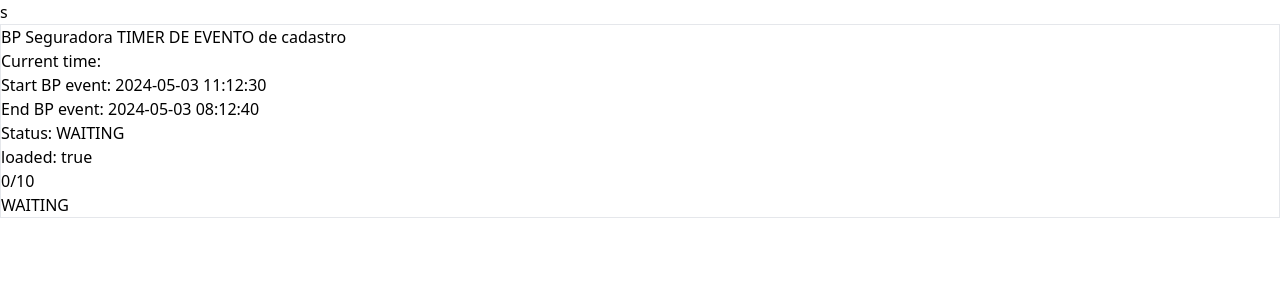
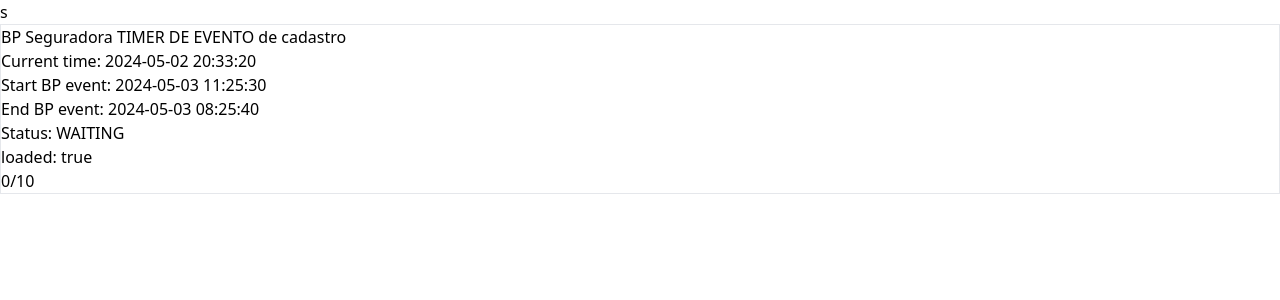
Before and after one commit to coffezilla/sis-form-timeline, a React (Vite) app in the folder my-app/: page / in a window 1280 px wide. Shown: the top 300 px of the page. Built offline with nearby package versions, Linux system fonts and the light colour scheme.

Commit message:
map by events

```diff
--- a/my-app/src/App.tsx
+++ b/my-app/src/App.tsx
@@ -16,9 +16,37 @@
       id: 3,
       name: "c",
     },
+    {
+      id: 4,
+      name: "d",
+    },
+    {
+      id: 5,
+      name: "e",
+    },
+    {
+      id: 6,
+      name: "f",
+    },
+    {
+      id: 7,
+      name: "g",
+    },
+    {
+      id: 8,
+      name: "h",
+    },
+    {
+      id: 9,
+      name: "i",
+    },
+    {
+      id: 10,
+      name: "j",
+    },
   ];
 
-  const startEvent = "2024-05-03 11:12:30";
+  const startEvent = "2024-05-03 11:25:30";
 
   return (
     <>
--- a/my-app/src/components/Counter.tsx
+++ b/my-app/src/components/Counter.tsx
@@ -1,9 +1,3 @@
-import { useEffect, useState } from "react";
-import {
-  addSeconds,
-  formatTimestamp,
-  getSecondsDifference,
-} from "../helpers/utils";
 import useEvent from "../hooks/useEvent";
 
 const Counter = ({ events, start }: { events: any[]; startEvent: string }) => {
@@ -29,13 +23,23 @@
           <p>
             {timelineCurrentIndex}/{TIMELINE_TOTAL}
           </p>
+          <ul>
+            {events.map((event, i) => {
+              return (
+                timelineCurrentIndex > i && (
+                  <li className={`border text-sm `} key={event.id}>
+                    {event.id}: {i} {event.name}
+                  </li>
+                )
+              );
+            })}
+          </ul>
 
-          {eventStatus === "DONE" && <div>DONE</div>}
+          {/* {eventStatus === "DONE" && <div>DONE</div>}
           {eventStatus === "HAPPENING" && <div>HAPPENING</div>}
-          {eventStatus === "WAITING" && <div>WAITING</div>}
+          {eventStatus === "WAITING" && <div>WAITING</div>} */}
         </>
       )}
-      {/* Current Time: {currentTime.toLocaleTimeString()} */}
     </div>
   );
 };
--- a/my-app/src/hooks/useEvent.ts
+++ b/my-app/src/hooks/useEvent.ts
@@ -19,11 +19,11 @@
   const runClock = () => {
     const timer = setInterval(() => {
       //### DEBUG: Timer real time
-      //   const currentTimeFormatDB = formatTimestamp(
-      //     new Date(),
-      //     "YYYY-MM-DD HH:II:SS"
-      //   );
-      //   setCurrentTime(currentTimeFormatDB);
+      const currentTimeFormatDB = formatTimestamp(
+        new Date(),
+        "YYYY-MM-DD HH:II:SS"
+      );
+      setCurrentTime(currentTimeFormatDB);
       //###
 
       const _status = checkEventStatus(
@@ -52,11 +52,11 @@
   useEffect(() => {
     if (hasAllData) {
       //### DEBUG: Timer real time
-      //   const currentTimeFormatDB = formatTimestamp(
-      //     new Date(),
-      //     "YYYY-MM-DD HH:II:SS"
-      //   );
-      //   setCurrentTime(currentTimeFormatDB);
+      const currentTimeFormatDB = formatTimestamp(
+        new Date(),
+        "YYYY-MM-DD HH:II:SS"
+      );
+      setCurrentTime(currentTimeFormatDB);
       //###
 
       const _status = checkEventStatus(
```
